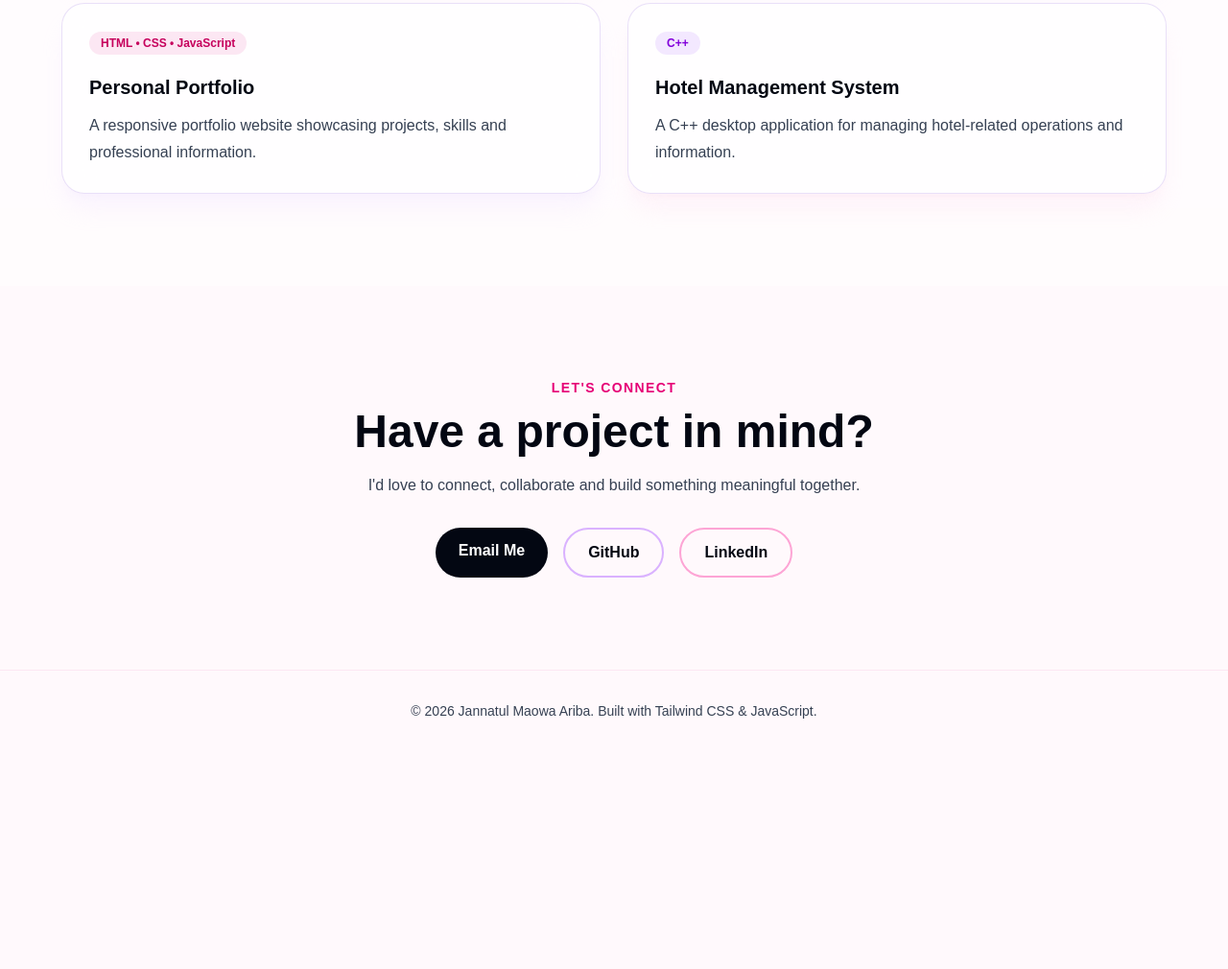
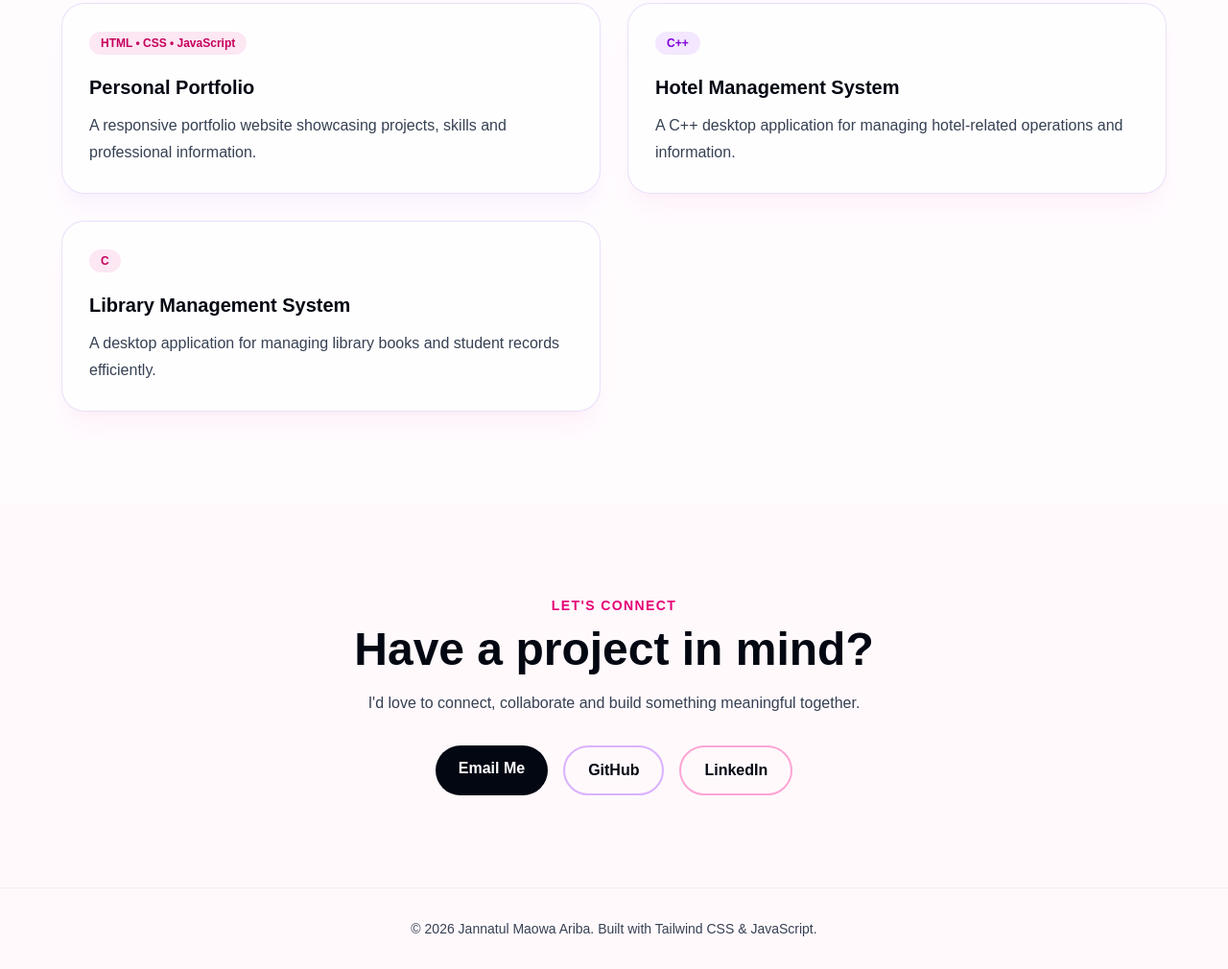
Before and after one commit to ariba0904/T_P, a website: page index.html in a window 1280 px wide. Shown: the part 2324-3334 px from the top of the page at 96% size. Before the commit the page ends 3107 px from the top, so only its background shows below. Drawn offline with Linux system fonts and the light colour scheme.

Commit message:
Add Library Management System project

```diff
--- a/index.html
+++ b/index.html
@@ -972,6 +972,59 @@
                         </p>
 
                     </article>
+                    <!-- Project 5 -->
+
+<article
+    class="
+        glass
+        rounded-3xl
+        p-7
+        hover:-translate-y-2
+        transition
+        duration-300
+        shadow-xl
+        shadow-pink-100/40
+    "
+>
+
+    <span
+        class="
+            inline-block
+            px-3
+            py-1
+            rounded-full
+            bg-pink-100
+            text-pink-700
+            text-xs
+            font-semibold
+        "
+    >
+        C
+    </span>
+
+    <h3
+        class="
+            mt-5
+            text-xl
+            font-bold
+            text-gray-950
+        "
+    >
+        Library Management System
+    </h3>
+
+    <p
+        class="
+            mt-3
+            text-gray-700
+            leading-7
+        "
+    >
+        A desktop application for managing library
+        books and student records efficiently.
+    </p>
+
+</article>
 
                 </div>
 
```
